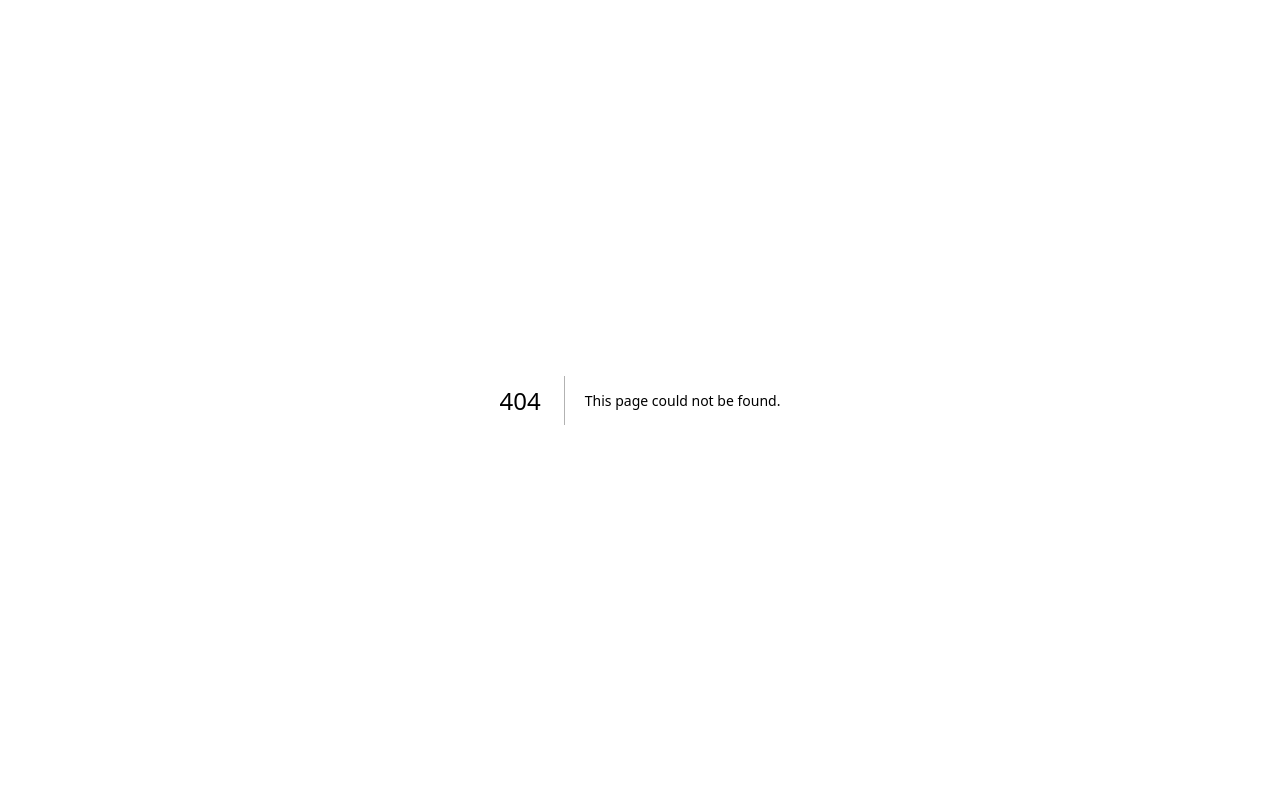
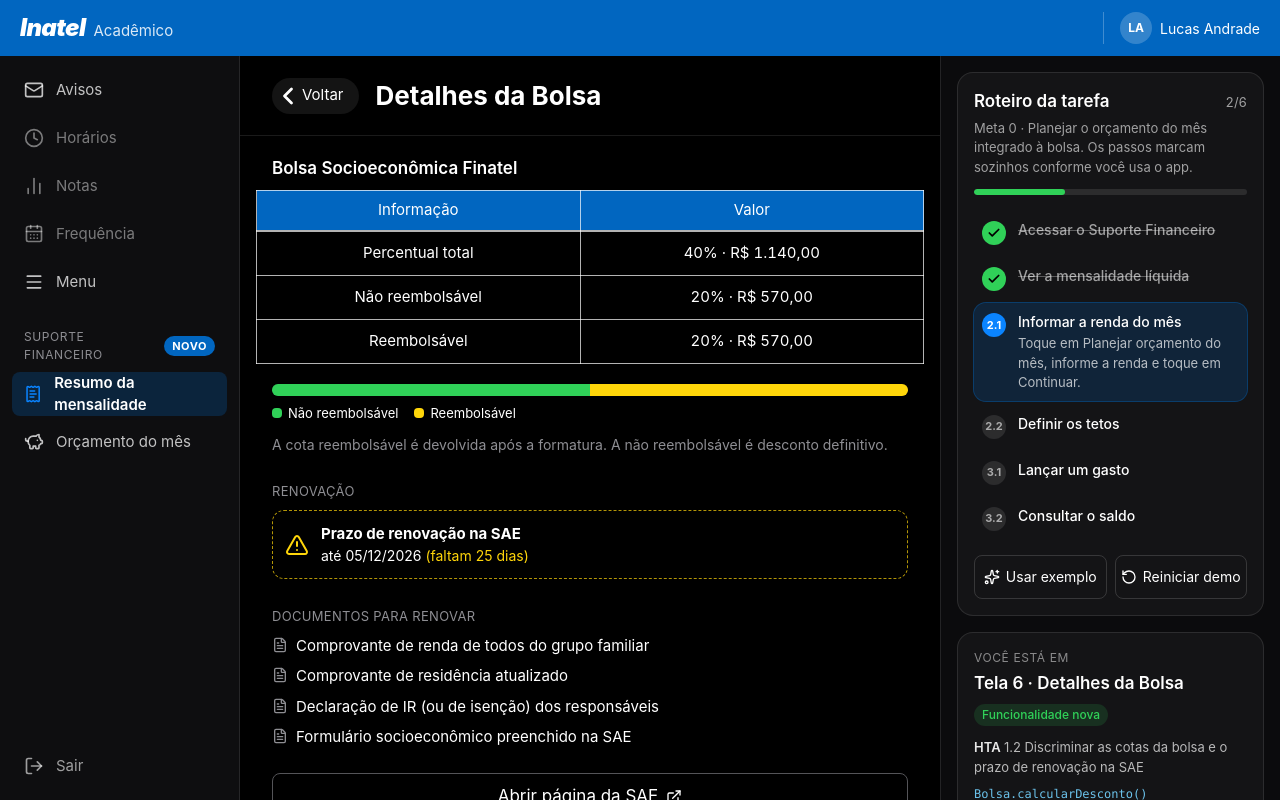
Before and after one commit to Rcorrea07/app_hm, a Next.js app: page /app/financeiro/bolsa in a window 1280 px wide. Before the commit this address had no page. Built offline with nearby package versions, Linux system fonts and the light colour scheme.

Commit message:
feat(financeiro): tela 6 Detalhes da bolsa

```diff
--- /dev/null
+++ b/src/app/app/financeiro/bolsa/page.tsx
@@ -0,0 +1,5 @@
+import { DetalhesBolsa } from "@/screens/financeiro/DetalhesBolsa";
+
+export default function Pagina() {
+  return <DetalhesBolsa />;
+}
--- /dev/null
+++ b/src/screens/financeiro/DetalhesBolsa.tsx
@@ -0,0 +1,110 @@
+"use client";
+
+import { ExternalLink, FileText } from "lucide-react";
+import { Tela } from "@/components/ui/Tela";
+import { SecaoTitulo } from "@/components/ui/basicos";
+import { Tabela } from "@/components/ui/dados";
+import { useFinanceiro } from "@/store/Financeiro";
+import { formatBRL } from "@/domain/money";
+import { formatarData } from "@/domain/datas";
+import { Sincronizando } from "./comum";
+import { ESTILO_RENOVACAO, textoDias } from "./Resumo";
+
+const DOCUMENTOS = [
+  "Comprovante de renda de todos do grupo familiar",
+  "Comprovante de residência atualizado",
+  "Declaração de IR (ou de isenção) dos responsáveis",
+  "Formulário socioeconômico preenchido na SAE",
+];
+
+/** Tela 6 · Detalhes da Bolsa (HTA 1.2, recomendação: discriminar cotas). */
+export function DetalhesBolsa() {
+  const { sincronizacao, mensalidade, hoje } = useFinanceiro();
+  const bolsa = mensalidade?.bolsas[0];
+
+  return (
+    <Tela titulo="Detalhes da Bolsa" voltar={{ rotulo: "Voltar", href: "/app/financeiro" }} largura="media" className="pb-8">
+      {sincronizacao !== "pronto" || !mensalidade || !bolsa ? (
+        <Sincronizando />
+      ) : (
+        <div className="animate-surge">
+          <h2 className="px-4 pb-2 pt-5 text-[17px] font-semibold">{bolsa.nome}</h2>
+          <Tabela
+            legenda="Cotas da bolsa"
+            colunas={["Informação", "Valor"]}
+            linhas={[
+              { chave: "pct", celulas: ["Percentual total", `${bolsa.percentual}% · ${formatBRL(bolsa.calcularDesconto(mensalidade.valorBruto))}`] },
+              {
+                chave: "nr",
+                celulas: ["Não reembolsável", `${bolsa.cotaNaoReembolsavel}% · ${formatBRL(bolsa.valorNaoReembolsavel(mensalidade.valorBruto))}`],
+              },
+              {
+                chave: "r",
+                celulas: ["Reembolsável", `${bolsa.cotaReembolsavel}% · ${formatBRL(bolsa.valorReembolsavel(mensalidade.valorBruto))}`],
+              },
+            ]}
+          />
+
+          <div className="px-4 pt-5">
+            <div className="flex h-3 overflow-hidden rounded-full bg-white/10" aria-hidden>
+              <span
+                className="h-full bg-ok transition-[width] duration-700"
+                style={{ width: `${(bolsa.cotaNaoReembolsavel / bolsa.percentual) * 100}%` }}
+              />
+              <span className="h-full flex-1 bg-atencao" />
+            </div>
+            <ul className="mt-2 flex gap-4 text-[13px]">
+              <li className="flex items-center gap-1.5">
+                <span className="size-2.5 rounded-sm bg-ok" aria-hidden /> Não reembolsável
+              </li>
+              <li className="flex items-center gap-1.5">
+                <span className="size-2.5 rounded-sm bg-atencao" aria-hidden /> Reembolsável
+              </li>
+            </ul>
+            <p className="mt-3 text-[14px] leading-snug text-rotulo-2">
+              A cota reembolsável é devolvida após a formatura. A não reembolsável é desconto definitivo.
+            </p>
+          </div>
+
+          <SecaoTitulo>Renovação</SecaoTitulo>
+          {(() => {
+            const estilo = ESTILO_RENOVACAO[bolsa.nivelRenovacao(hoje)];
+            return (
+              <div className={`mx-4 flex items-center gap-3 rounded-xl border border-dashed p-3 ${estilo.borda}`} role="note">
+                <estilo.Icone className={`size-6 shrink-0 ${estilo.texto}`} aria-hidden />
+                <p className="text-[15px]">
+                  <strong>Prazo de renovação na SAE</strong>
+                  <span className="block text-[14px]">
+                    até {formatarData(bolsa.dataRenovacao)}{" "}
+                    <span className={estilo.texto}>({textoDias(bolsa.diasParaRenovacao(hoje))})</span>
+                  </span>
+                </p>
+              </div>
+            );
+          })()}
+
+          <SecaoTitulo>Documentos para renovar</SecaoTitulo>
+          <ul className="space-y-2 px-4">
+            {DOCUMENTOS.map((d) => (
+              <li key={d} className="flex items-start gap-2 text-[15px]">
+                <FileText className="mt-0.5 size-4 shrink-0 text-rotulo-2" aria-hidden />
+                {d}
+              </li>
+            ))}
+          </ul>
+
+          <div className="px-4 pt-6">
+            <a
+              href="https://inatel.br/sae/"
+              target="_blank"
+              rel="noreferrer"
+              className="toque flex h-12 items-center justify-center gap-2 rounded-lg border border-borda text-[17px] active:bg-white/10"
+            >
+              Abrir página da SAE <ExternalLink className="size-4" aria-hidden />
+            </a>
+          </div>
+        </div>
+      )}
+    </Tela>
+  );
+}
```
